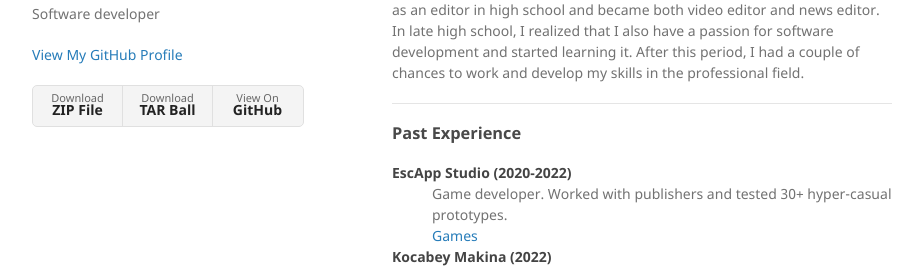
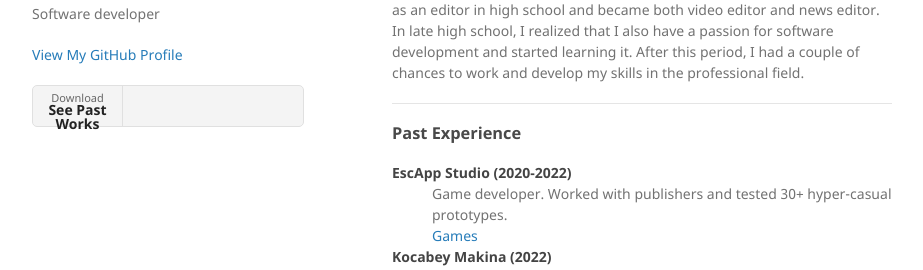
Before and after one commit to ycanatilgan/ycanatilgan.github.io, a Jekyll site: the page built from index.md, in a window 1280 px wide. Shown: the part 381-651 px from the top of the page, without its empty margins (178-1101 px from the left). Built offline with Jekyll 4.4.1, drawn with Linux system fonts in a browser that asks for light colours.

Commit message:
Update default.html

```diff
--- a/_layouts/default.html
+++ b/_layouts/default.html
@@ -33,9 +33,7 @@
 
         {% if site.show_downloads %}
         <ul class="downloads">
-          <li><a href="{{ site.github.zip_url }}">Download <strong>ZIP File</strong></a></li>
-          <li><a href="{{ site.github.tar_url }}">Download <strong>TAR Ball</strong></a></li>
-          <li><a href="{{ site.github.repository_url }}">View On <strong>GitHub</strong></a></li>
+          <li><a href="/another-page.md">Download <strong>See Past Works</strong></a></li>
         </ul>
         {% endif %}
       </header>
```
